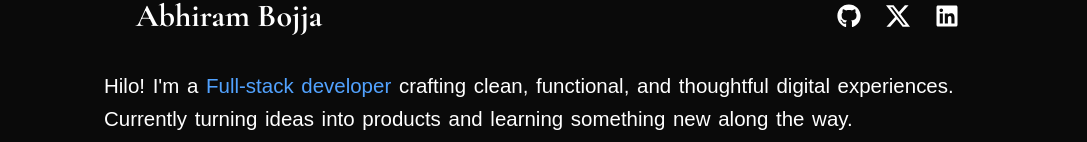
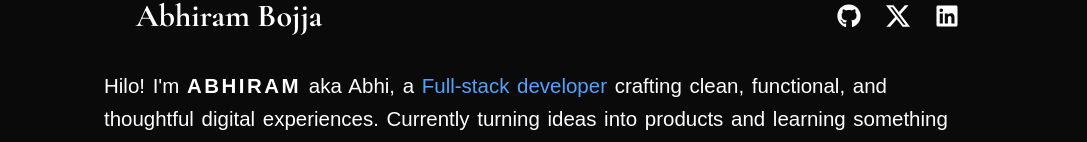
Before and after one commit to abhi-r21/Portfolio-Website, a React app: page / in a window 1280 px wide. Shown: the part 443-585 px from the top of the page, without its empty margins (96-1183 px from the left). Built offline with nearby package versions, Linux system fonts and the light colour scheme; the HTML template or start-up script is replaced by a standard one; a web font is replaced by a local one.

Commit message:
Added few changes in the hero layot

```diff
--- a/src/components/Hero.tsx
+++ b/src/components/Hero.tsx
@@ -28,7 +28,7 @@ function Hero() {
       </div>
       <div className="hero-content">
         <p>
-          Hilo! I'm a <span className="text-blue-400"> Full-stack developer</span>{" "} crafting clean, functional, and thoughtful digital experiences. Currently turning ideas into products and learning something new along the way.
+          Hilo! I'm <span className="font-bold tracking-[2.5px]">ABHIRAM</span>{" "} aka Abhi, a <span className="text-blue-400"> Full-stack developer</span>{" "} crafting clean, functional, and thoughtful digital experiences. Currently turning ideas into products and learning something new along the way.
           <div className="mt-6 flex items-center justify-center gap-2" >
             <span className="text-cyan-400">Code,</span>{" "}
             create,
```
